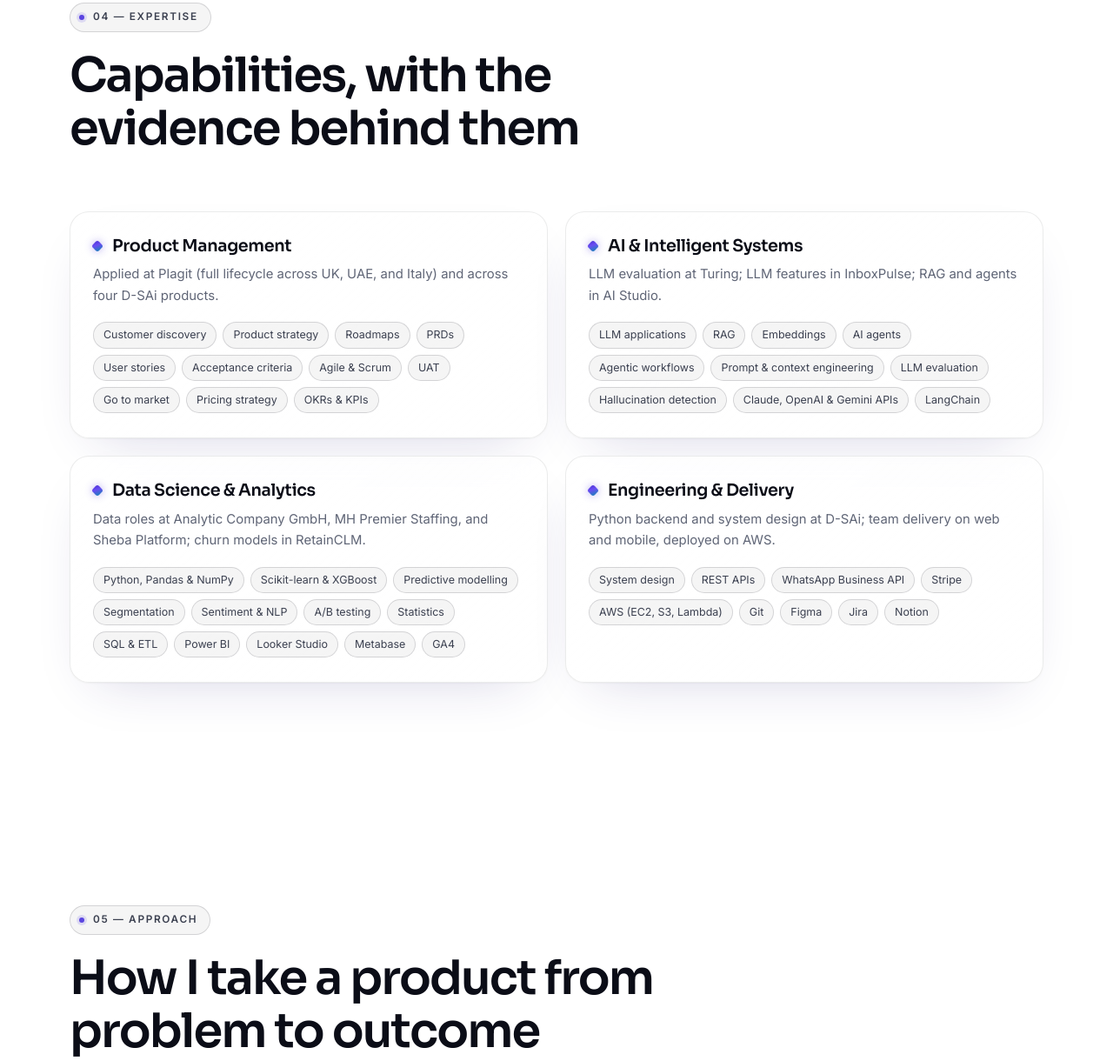
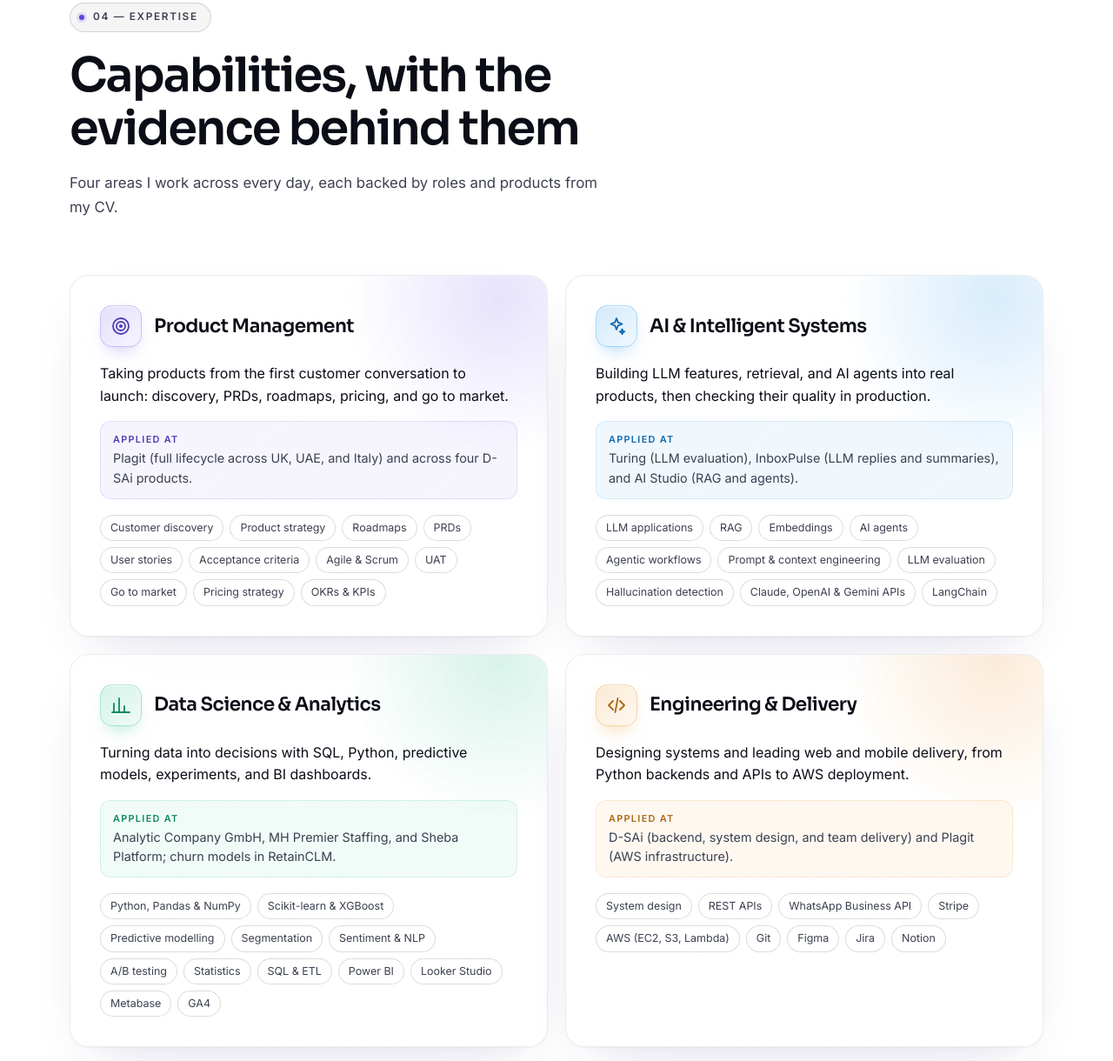
Before and after one commit to alqurayish/alqurayish.github.io, a plain HTML site: page index.html in a window 1280 px wide. Shown: the part 9542-10762 px from the top of the page at 87% size. Drawn offline with Linux system fonts and the light colour scheme.

Commit message:
Redesign Expertise section
- Icon tile and accent colour for each capability
- One-line summary per area and a labelled Applied at evidence box
- Tinted hover glow and chips

```diff
--- a/assets/css/style.css
+++ b/assets/css/style.css
@@ -972,26 +972,73 @@ a:hover { color: var(--ink); }
    Expertise
    ========================================================================== */
 .expertise { display: grid; gap: 16px; }
-.skill-card { padding: 28px 26px; transition: translate .5s var(--ease), border-color .3s; }
-.skill-card:hover { translate: 0 -4px; border-color: rgb(11 13 23 / 20%); }
+.skill-card {
+  --tint: 91 69 224;
+  --tint-ink: color-mix(in srgb, rgb(var(--tint)) 72%, #0b0d17);
+  overflow: hidden;
+  padding: clamp(24px, 3vw, 34px);
+  transition: translate .5s var(--ease), border-color .3s, box-shadow .5s var(--ease);
+}
+.skill-card::after {
+  content: "";
+  position: absolute;
+  z-index: -1;
+  top: -40%; right: -25%;
+  width: 70%;
+  aspect-ratio: 1;
+  border-radius: 50%;
+  background: radial-gradient(circle, rgb(var(--tint) / 16%), transparent 65%);
+  pointer-events: none;
+  transition: transform .8s var(--ease);
+}
+.skill-card:hover {
+  translate: 0 -4px;
+  border-color: rgb(var(--tint) / 35%);
+  box-shadow: inset 0 1px 0 #fff, 0 34px 70px -38px rgb(var(--tint) / 50%);
+}
+.skill-card:hover::after { transform: scale(1.15); }
+
+.skill-head { display: flex; align-items: center; gap: 14px; }
+.skill-icon {
+  flex: none;
+  display: grid;
+  place-items: center;
+  width: 48px; height: 48px;
+  border-radius: 14px;
+  color: var(--tint-ink);
+  background: linear-gradient(140deg, rgb(var(--tint) / 18%), rgb(var(--tint) / 6%));
+  border: 1px solid rgb(var(--tint) / 28%);
+  box-shadow: inset 0 1px 0 rgb(255 255 255 / 80%), 0 10px 22px -12px rgb(var(--tint) / 60%);
+}
+.skill-icon svg { width: 24px; height: 24px; }
 .skill-card h3 {
-  display: flex;
-  align-items: center;
-  gap: 12px;
   font-family: var(--display);
-  font-size: 1.2rem;
-  letter-spacing: -0.02em;
+  font-size: clamp(1.15rem, 1rem + .5vw, 1.35rem);
+  letter-spacing: -0.025em;
 }
-.skill-card h3::before {
-  content: "";
-  flex: none;
-  width: 10px; height: 10px;
-  border-radius: 3px;
-  background: var(--grad);
-  box-shadow: 0 0 10px rgb(91 69 224 / 45%);
-  transform: rotate(45deg);
+.skill-summary { margin-top: 18px; color: var(--ink); font-size: 1rem; line-height: 1.6; }
+.evidence {
+  margin-top: 14px;
+  padding: 12px 14px;
+  border-radius: 12px;
+  background: rgb(var(--tint) / 6%);
+  border: 1px solid rgb(var(--tint) / 14%);
+  color: var(--ink-2);
+  font-size: .9rem;
+  line-height: 1.55;
 }
-.evidence { margin-top: 10px; color: var(--muted); font-size: .93rem; }
+.evidence span {
+  display: block;
+  margin-bottom: 2px;
+  font-size: .68rem;
+  font-weight: 600;
+  letter-spacing: .12em;
+  text-transform: uppercase;
+  color: var(--tint-ink);
+}
+.skill-card .chips { margin-top: 18px; }
+.skill-card .chips li { background: rgb(255 255 255 / 75%); }
+.skill-card .chips li:hover { border-color: rgb(var(--tint) / 45%); color: var(--tint-ink); background: rgb(var(--tint) / 8%); }
 
 @media (min-width: 768px) {
   .expertise { grid-template-columns: repeat(2, minmax(0, 1fr)); gap: 20px; }
@@ -1208,7 +1255,7 @@ html:not(.js) .approach-panel + .approach-panel { margin-top: 20px; }
   .hero-grid, .about-grid, .product, .product-body, .product-facts, .resume-grid, .creds, .expertise, .role { display: block; }
   .product-facts > div { border: 0; padding: 2pt 0; background: none; }
   .timeline { padding-left: 0; }
-  .hero-wrap::before, .timeline::before, .role::before, .contact-inner::after, .hero-name::before, .section-index::before { display: none; }
+  .hero-wrap::before, .timeline::before, .role::before, .contact-inner::after, .skill-card::after, .hero-name::before, .section-index::before { display: none; }
   .role-meta { text-align: left; align-items: flex-start; padding-top: 0; }
   .hero-title { font-size: 24pt; max-width: none; }
   .section-head h2, .resume-grid h2, .contact h2 { font-size: 17pt; color: #000; }
--- a/index.html
+++ b/index.html
@@ -495,32 +495,57 @@
         <header class="section-head reveal">
           <p class="section-index">04 — Expertise</p>
           <h2 id="expertise-title">Capabilities, with the evidence behind them</h2>
+          <p class="section-intro">Four areas I work across every day, each backed by roles and products from my CV.</p>
         </header>
         <div class="expertise">
-          <article class="skill-card reveal">
-            <h3>Product Management</h3>
-            <p class="evidence">Applied at Plagit (full lifecycle across UK, UAE, and Italy) and across four D-SAi products.</p>
+          <article class="skill-card reveal" style="--tint: 106 80 238">
+            <div class="skill-head">
+              <span class="skill-icon" aria-hidden="true">
+                <svg viewBox="0 0 24 24" fill="none" stroke="currentColor" stroke-width="1.8" stroke-linecap="round" stroke-linejoin="round"><circle cx="12" cy="12" r="9"/><circle cx="12" cy="12" r="5"/><circle cx="12" cy="12" r="1.2" fill="currentColor"/></svg>
+              </span>
+              <h3>Product Management</h3>
+            </div>
+            <p class="skill-summary">Taking products from the first customer conversation to launch: discovery, PRDs, roadmaps, pricing, and go to market.</p>
+            <p class="evidence"><span>Applied at</span> Plagit (full lifecycle across UK, UAE, and Italy) and across four D-SAi products.</p>
             <ul class="chips" role="list">
               <li>Customer discovery</li><li>Product strategy</li><li>Roadmaps</li><li>PRDs</li><li>User stories</li><li>Acceptance criteria</li><li>Agile &amp; Scrum</li><li>UAT</li><li>Go to market</li><li>Pricing strategy</li><li>OKRs &amp; KPIs</li>
             </ul>
           </article>
-          <article class="skill-card reveal">
-            <h3>AI &amp; Intelligent Systems</h3>
-            <p class="evidence">LLM evaluation at Turing; LLM features in InboxPulse; RAG and agents in AI Studio.</p>
+          <article class="skill-card reveal" style="--tint: 14 140 233">
+            <div class="skill-head">
+              <span class="skill-icon" aria-hidden="true">
+                <svg viewBox="0 0 24 24" fill="none" stroke="currentColor" stroke-width="1.8" stroke-linecap="round" stroke-linejoin="round"><path d="M12 3l1.8 4.6L18.5 9.5l-4.7 1.8L12 16l-1.8-4.7L5.5 9.5l4.7-1.9z"/><path d="M18.5 15.5l.8 2 2 .8-2 .8-.8 2-.8-2-2-.8 2-.8z"/></svg>
+              </span>
+              <h3>AI &amp; Intelligent Systems</h3>
+            </div>
+            <p class="skill-summary">Building LLM features, retrieval, and AI agents into real products, then checking their quality in production.</p>
+            <p class="evidence"><span>Applied at</span> Turing (LLM evaluation), InboxPulse (LLM replies and summaries), and AI Studio (RAG and agents).</p>
             <ul class="chips" role="list">
               <li>LLM applications</li><li>RAG</li><li>Embeddings</li><li>AI agents</li><li>Agentic workflows</li><li>Prompt &amp; context engineering</li><li>LLM evaluation</li><li>Hallucination detection</li><li>Claude, OpenAI &amp; Gemini APIs</li><li>LangChain</li>
             </ul>
           </article>
-          <article class="skill-card reveal">
-            <h3>Data Science &amp; Analytics</h3>
-            <p class="evidence">Data roles at Analytic Company GmbH, MH Premier Staffing, and Sheba Platform; churn models in RetainCLM.</p>
+          <article class="skill-card reveal" style="--tint: 16 185 129">
+            <div class="skill-head">
+              <span class="skill-icon" aria-hidden="true">
+                <svg viewBox="0 0 24 24" fill="none" stroke="currentColor" stroke-width="1.8" stroke-linecap="round" stroke-linejoin="round"><path d="M4 20V10"/><path d="M10 20V4"/><path d="M16 20v-7"/><path d="M22 20H2"/></svg>
+              </span>
+              <h3>Data Science &amp; Analytics</h3>
+            </div>
+            <p class="skill-summary">Turning data into decisions with SQL, Python, predictive models, experiments, and BI dashboards.</p>
+            <p class="evidence"><span>Applied at</span> Analytic Company GmbH, MH Premier Staffing, and Sheba Platform; churn models in RetainCLM.</p>
             <ul class="chips" role="list">
               <li>Python, Pandas &amp; NumPy</li><li>Scikit-learn &amp; XGBoost</li><li>Predictive modelling</li><li>Segmentation</li><li>Sentiment &amp; NLP</li><li>A/B testing</li><li>Statistics</li><li>SQL &amp; ETL</li><li>Power BI</li><li>Looker Studio</li><li>Metabase</li><li>GA4</li>
             </ul>
           </article>
-          <article class="skill-card reveal">
-            <h3>Engineering &amp; Delivery</h3>
-            <p class="evidence">Python backend and system design at D-SAi; team delivery on web and mobile, deployed on AWS.</p>
+          <article class="skill-card reveal" style="--tint: 234 140 20">
+            <div class="skill-head">
+              <span class="skill-icon" aria-hidden="true">
+                <svg viewBox="0 0 24 24" fill="none" stroke="currentColor" stroke-width="1.8" stroke-linecap="round" stroke-linejoin="round"><path d="M8 7l-5 5 5 5"/><path d="M16 7l5 5-5 5"/><path d="M13.5 4l-3 16"/></svg>
+              </span>
+              <h3>Engineering &amp; Delivery</h3>
+            </div>
+            <p class="skill-summary">Designing systems and leading web and mobile delivery, from Python backends and APIs to AWS deployment.</p>
+            <p class="evidence"><span>Applied at</span> D-SAi (backend, system design, and team delivery) and Plagit (AWS infrastructure).</p>
             <ul class="chips" role="list">
               <li>System design</li><li>REST APIs</li><li>WhatsApp Business API</li><li>Stripe</li><li>AWS (EC2, S3, Lambda)</li><li>Git</li><li>Figma</li><li>Jira</li><li>Notion</li>
             </ul>
```
